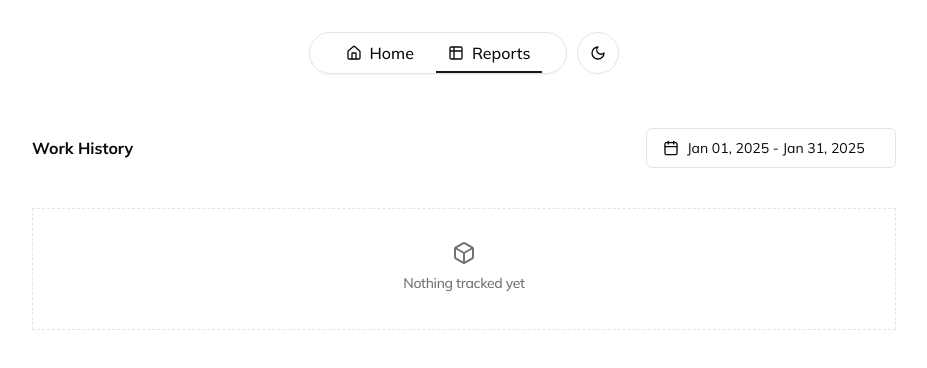
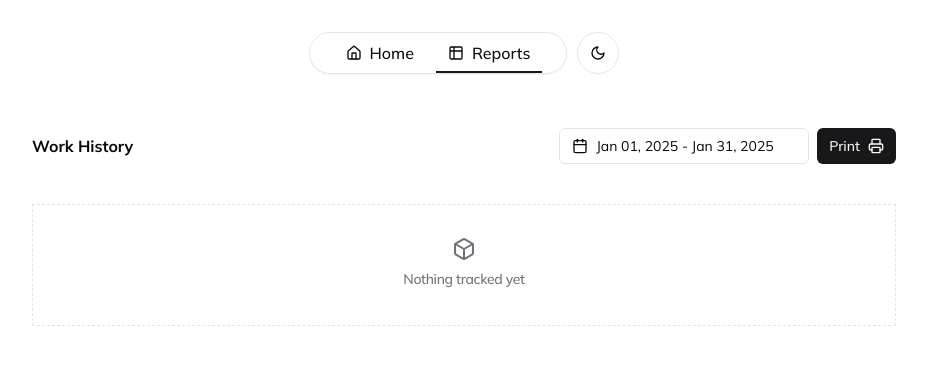
Before and after one commit to tonmoydeb404/tymr, a React (Vite) app: page /reports in a window 1280 px wide. Shown: the top 368 px of the page, without its empty margins (176-1103 px from the left). Built offline with nearby package versions, Linux system fonts and the light colour scheme.

Commit message:
feat: add print button to reports header and adjust layout for better visibility

```diff
--- a/src/layout/navbar.tsx
+++ b/src/layout/navbar.tsx
@@ -20,7 +20,7 @@ const Navbar = (_props: Props) => {
   const { toggleTheme, theme } = useTheme();
 
   return (
-    <header className="flex gap-2.5 items-center justify-center fixed w-full left-0 max-md:bottom-8 md:top-8 z-10">
+    <header className="flex gap-2.5 items-center justify-center fixed w-full left-0 max-md:bottom-8 md:top-8 z-10 print:hidden">
       <nav className="flex flex-row gap-2.5 items-center justify-center px-3 md:px-6 border rounded-full shadow-sm bg-background/10 backdrop-blur">
         {links.map((item) => (
           <NavLink
--- a/src/pages/reports/sections/header.tsx
+++ b/src/pages/reports/sections/header.tsx
@@ -7,7 +7,7 @@ import {
 } from "@/components/ui/popover";
 import { cn } from "@/lib/utils";
 import { format } from "date-fns";
-import { LucideCalendar } from "lucide-react";
+import { LucideCalendar, LucidePrinter } from "lucide-react";
 import { DateRange } from "react-day-picker";
 
 type Props = {
@@ -18,17 +18,18 @@ type Props = {
 const HeaderSection = (props: Props) => {
   const { date, setDate } = props;
   return (
-    <div className="mb-10 flex items-center justify-between flex-wrap gap-2">
-      <h2 className="font-bold">Work History</h2>
+    <div className="mb-10 flex items-center flex-wrap gap-2">
+      <h2 className="font-bold mr-auto">Work History</h2>
 
       <Popover>
         <PopoverTrigger asChild>
           <Button
+            size={"sm"}
             id="date"
             variant={"outline"}
             className={cn(
               "max-w-[250px] w-full justify-start text-left font-normal overflow-hidden",
-              !date && "text-muted-foreground"
+              !date && "text-muted-foreground print:hidden"
             )}
           >
             <LucideCalendar />
@@ -57,6 +58,10 @@ const HeaderSection = (props: Props) => {
           />
         </PopoverContent>
       </Popover>
+
+      <Button size={"sm"} onClick={window.print} className="print:hidden">
+        Print <LucidePrinter />
+      </Button>
     </div>
   );
 };
```
